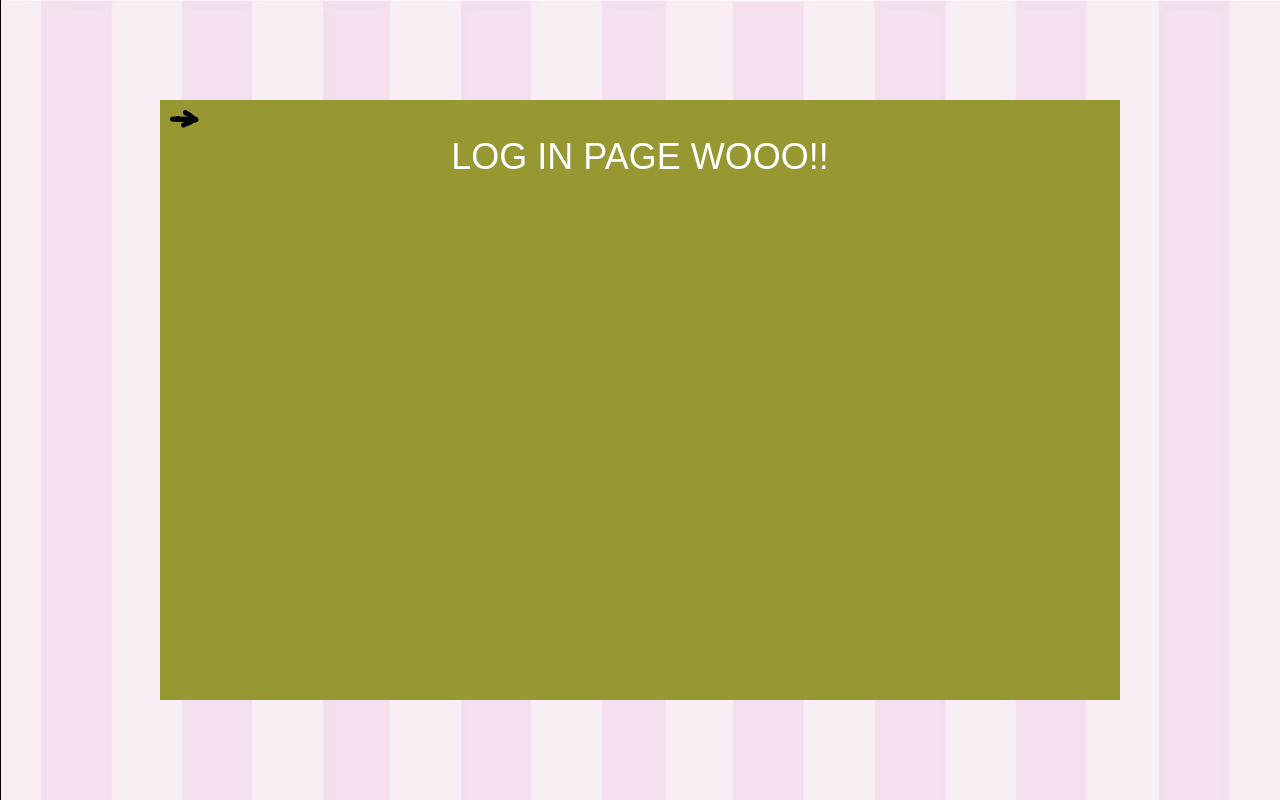
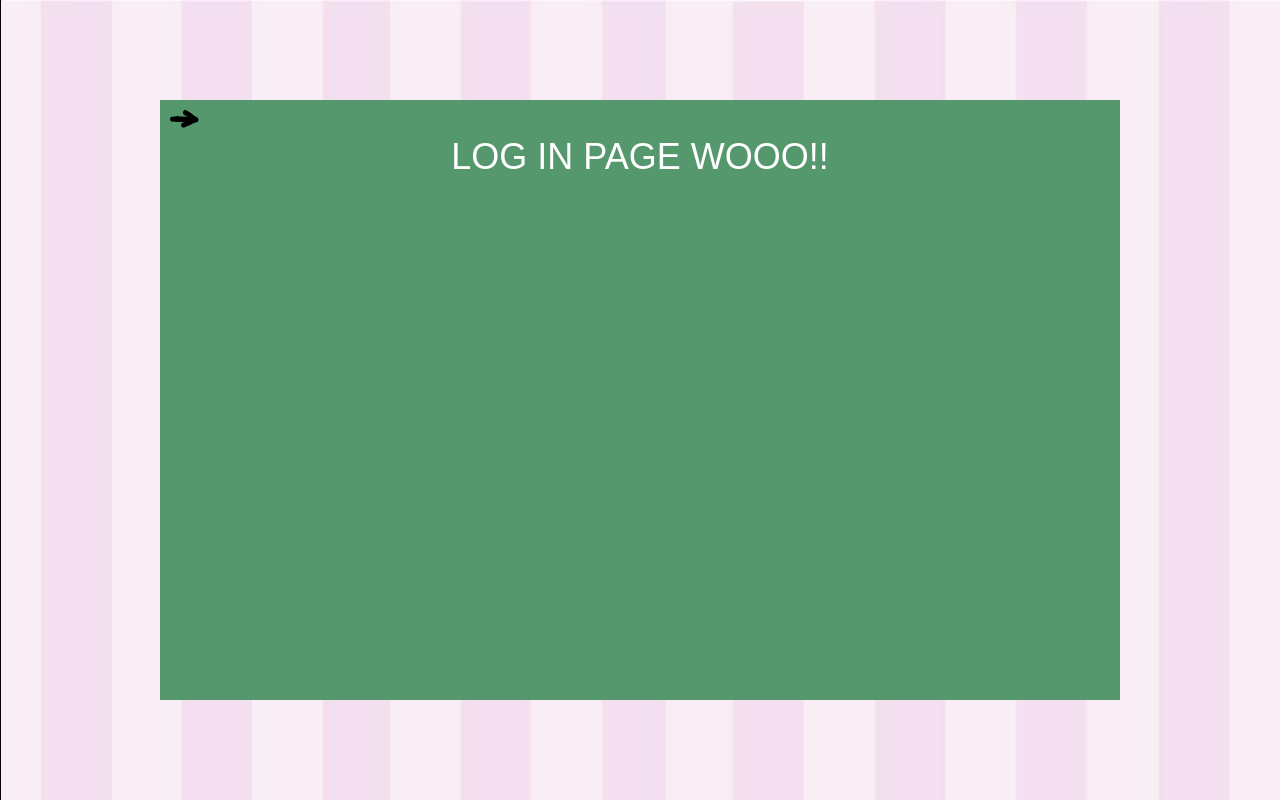
Before and after one commit to perblawiik/the-cake, a React (Create React App) app: page / in a window 1280 px wide. Built offline with nearby package versions, Linux system fonts and the light colour scheme.

Commit message:
Changed color
Hello

```diff
--- a/src/js/classes/GameWindow.js
+++ b/src/js/classes/GameWindow.js
@@ -23,7 +23,7 @@ class GameWindow extends Component {
 
         const windowStyle = {
 
-            backgroundColor: '#989833',
+            backgroundColor: '#55986e',
             position: 'absolute',
             margin: 'auto',
             top: '12.5%',
```
